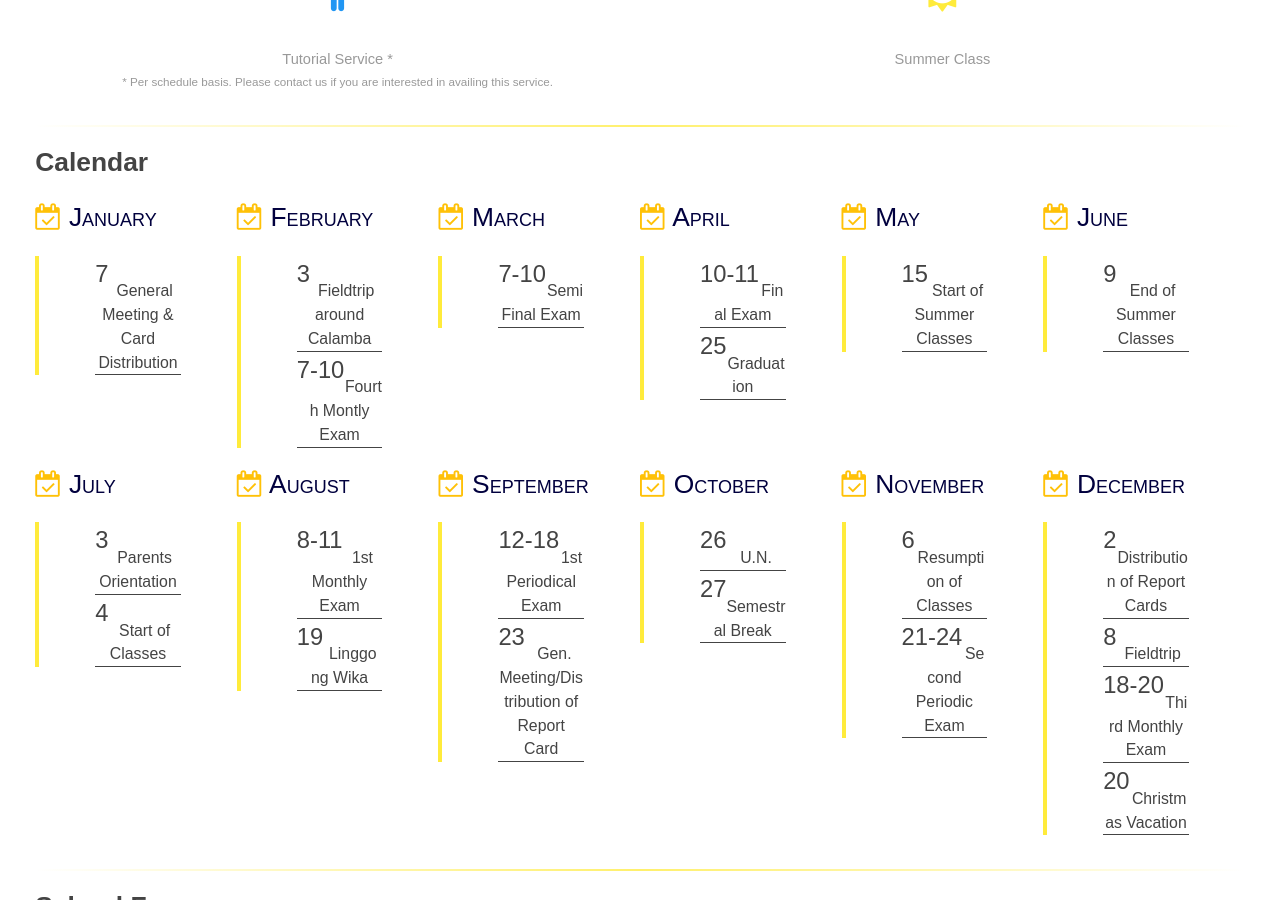
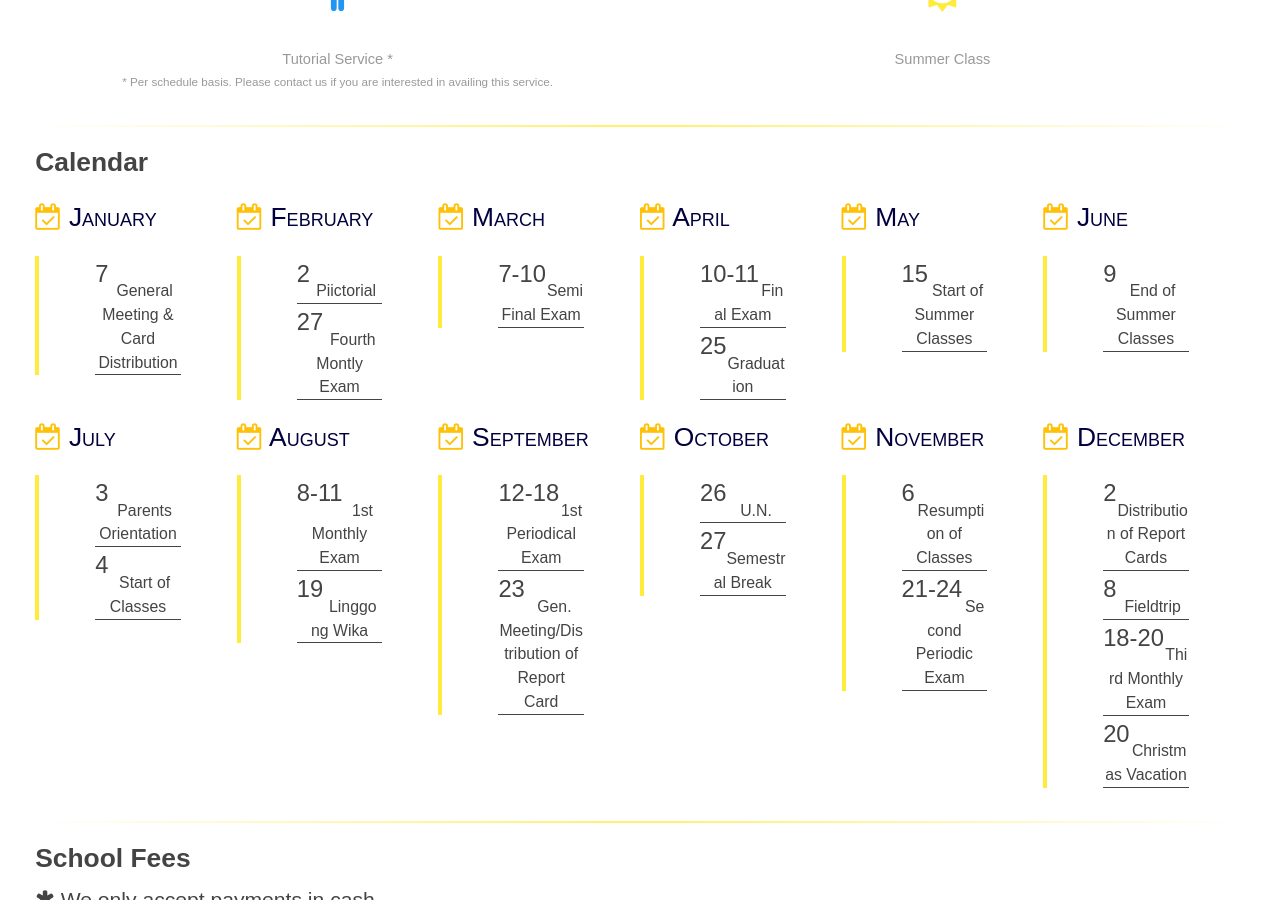
Before and after one commit to cmdcph/cmdcph.github.io, a Jekyll site: the page built from index.md, in a window 1280 px wide and 900 px high, scrolled down 2384 px. Built offline with Jekyll 4.4.1, drawn with Linux system fonts in a browser that asks for light colours.

Commit message:
Updated February

```diff
--- a/_calendar_months/february.markdown
+++ b/_calendar_months/february.markdown
@@ -3,8 +3,8 @@ title: February
 year: 2017
 index: 2
 events:
-- day: 3
-  title: Fieldtrip around Calamba
-- day: 7-10
+- day: 2
+  title: Piictorial
+- day: 27
   title: Fourth Montly Exam
 ---
```
